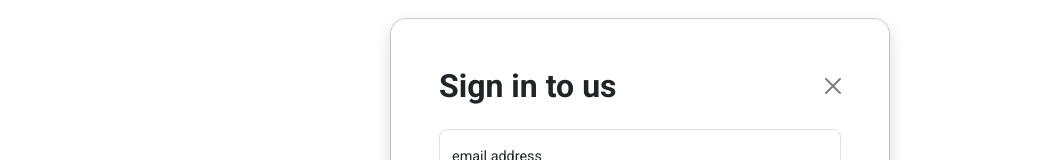
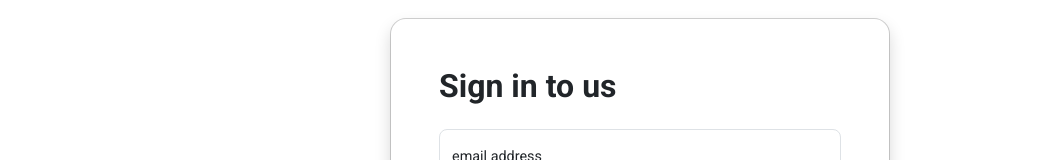
Before and after one commit to nkbuddy/login-react, a React (Create React App) app in the folder frontend/: page /login in a window 1280 px wide. Shown: the part 147-307 px from the top of the page, without its empty margins (0-1049 px from the left). Built offline with nearby package versions, Linux system fonts and the light colour scheme; a web font is replaced by a local one; what realm-web would draw is missing.

Commit message:
06/29 updates

```diff
--- a/frontend/src/components/login/LoginPage.jsx
+++ b/frontend/src/components/login/LoginPage.jsx
@@ -1,5 +1,5 @@
 import React, { Fragment, useState } from "react";
-import { Link } from "react-router-dom";
+import { Link,useNavigate } from "react-router-dom";
 import axios from "axios";
 import * as Realm from "realm-web";
 
@@ -13,6 +13,7 @@ export default function SignInPage() {
   const [password, setPassword] = useState("");
   const [user, setUser] = useState("");
   const [errorMessage, setErrorMessage] = useState("");
+  const navigate = useNavigate();
 
   const onChangeEmail = (e) => {
     setEmail(e.target.value);
@@ -33,7 +34,7 @@ export default function SignInPage() {
           const data = {
             email: email,
             password: password,
-            user_id: user.id,
+            user_id: userinfo.id,
           };
           await axios
             .post(
@@ -44,9 +45,9 @@ export default function SignInPage() {
               console.log(response.data[0]);
               console.log(response.data[0].permision_id);
               if (response.data[0].allow_login) {
-                window.location.href = "/shop/";
+                navigate('/shop');
               } else {
-                window.location.href = "/home/";
+                navigate('/home');
               }
             })
             .catch((e) => {
@@ -72,12 +73,6 @@ export default function SignInPage() {
           <div className="modal-content rounded-4 shadow">
             <div className="modal-header p-5 pb-4 border-bottom-0">
               <h1 className="fw-bold mb-0 fs-2">Sign in to us</h1>
-              <button
-                type="button"
-                className="btn-close"
-                data-bs-dismiss="modal"
-                aria-label="Close"
-              ></button>
             </div>
 
             <div className="modal-body p-5 pt-0">
```
